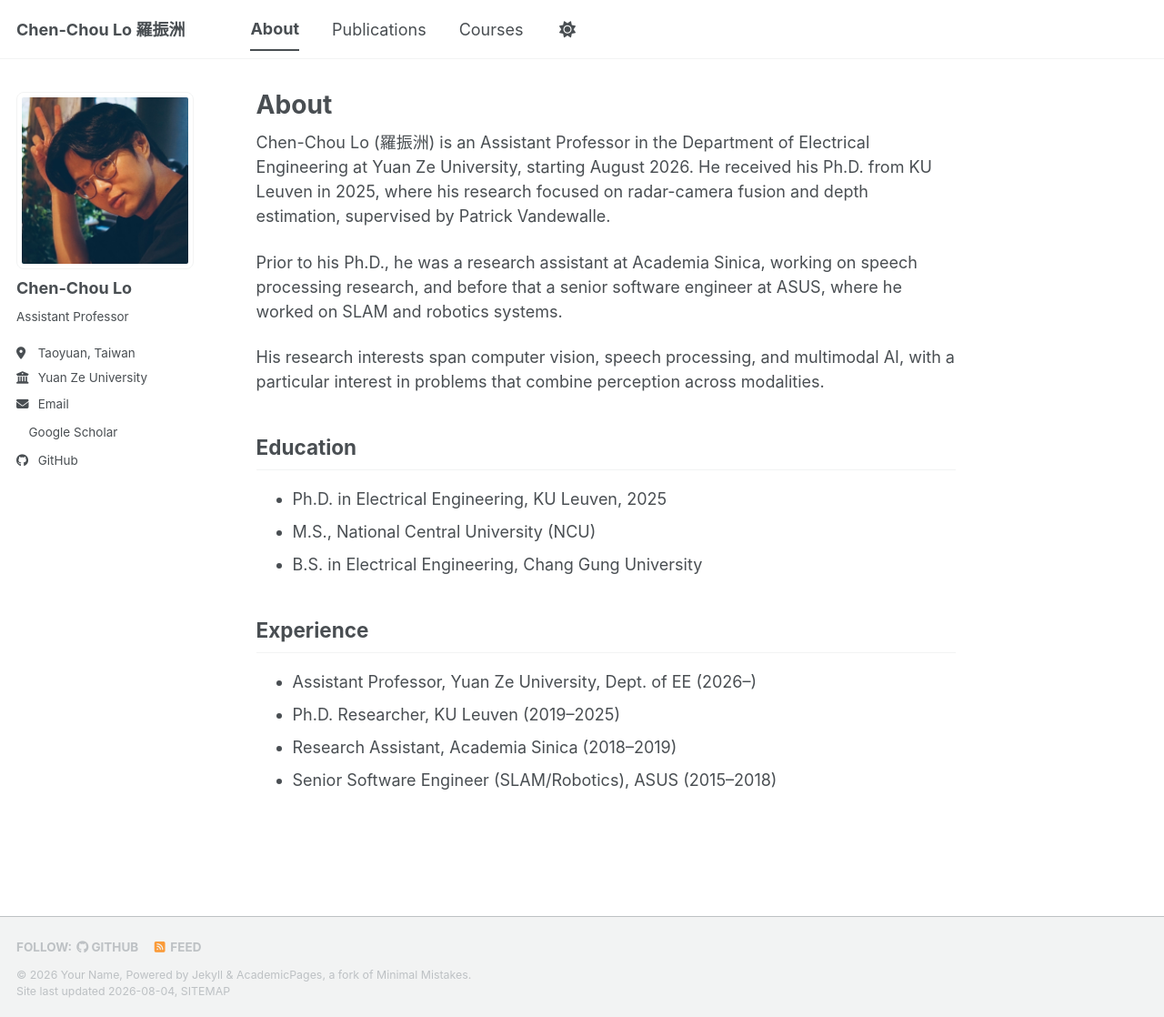
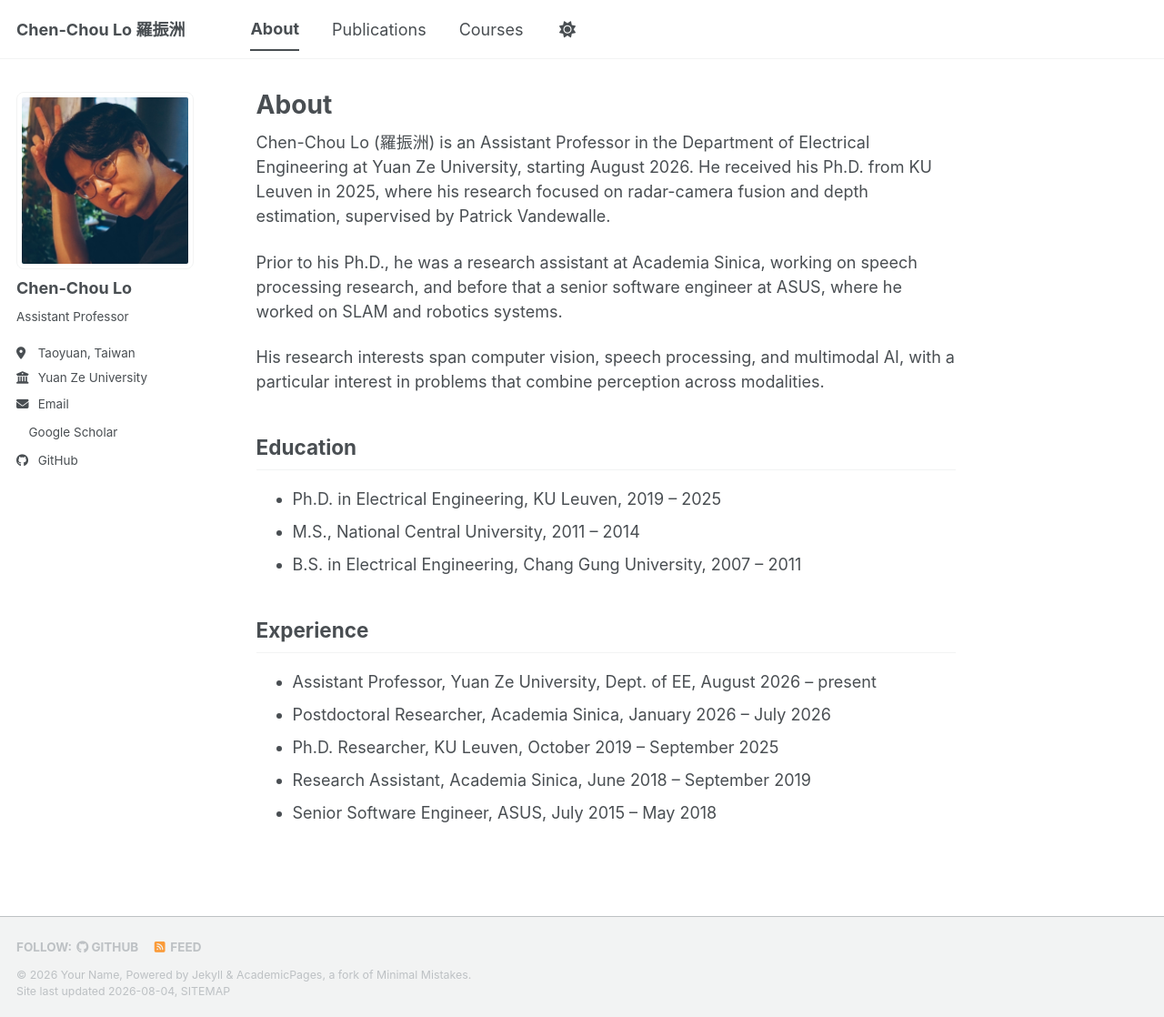
Before and after one commit to lochenchou/lochenchou.github.io, a Jekyll site: the page built from _pages/about.md, in a window 1280 px wide and 1118 px high. Shown: the whole window at 91% size. Built offline with Jekyll 4.4.1, drawn with Linux system fonts in a browser that asks for light colours; a style sheet for code colours, icons or effects is not loaded.

Commit message:
Update about.md

```diff
--- a/_pages/about.md
+++ b/_pages/about.md
@@ -12,13 +12,14 @@ His research interests span computer vision, speech processing, and multimodal A
 
 ## Education
 
-* Ph.D. in Electrical Engineering, KU Leuven, 2025
-* M.S., National Central University (NCU)
-* B.S. in Electrical Engineering, Chang Gung University
+* Ph.D. in Electrical Engineering, KU Leuven, 2019 – 2025
+* M.S., National Central University, 2011 – 2014
+* B.S. in Electrical Engineering, Chang Gung University, 2007 – 2011
 
 ## Experience
 
-* Assistant Professor, Yuan Ze University, Dept. of EE (2026–)
-* Ph.D. Researcher, KU Leuven (2019–2025)
-* Research Assistant, Academia Sinica (2018–2019)
-* Senior Software Engineer (SLAM/Robotics), ASUS (2015–2018)
+* Assistant Professor, Yuan Ze University, Dept. of EE,  August 2026 – present
+* Postdoctoral Researcher, Academia Sinica, January 2026 – July 2026
+* Ph.D. Researcher, KU Leuven, October 2019 – September 2025
+* Research Assistant, Academia Sinica, June 2018 – September 2019
+* Senior Software Engineer, ASUS, July 2015 – May 2018
```
